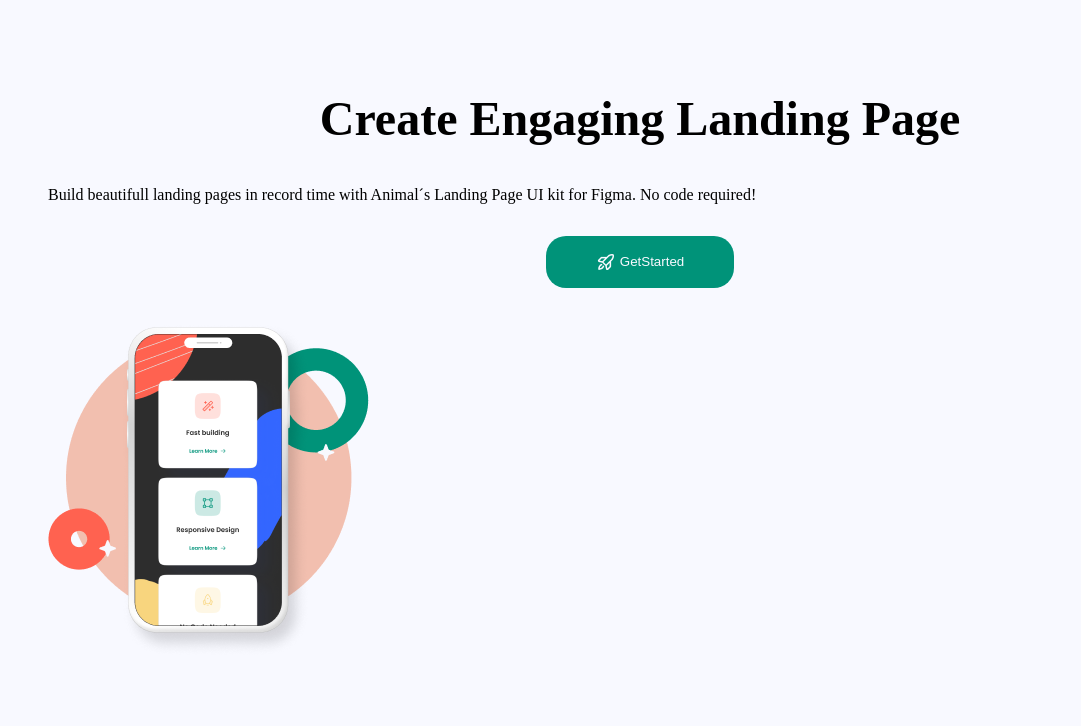
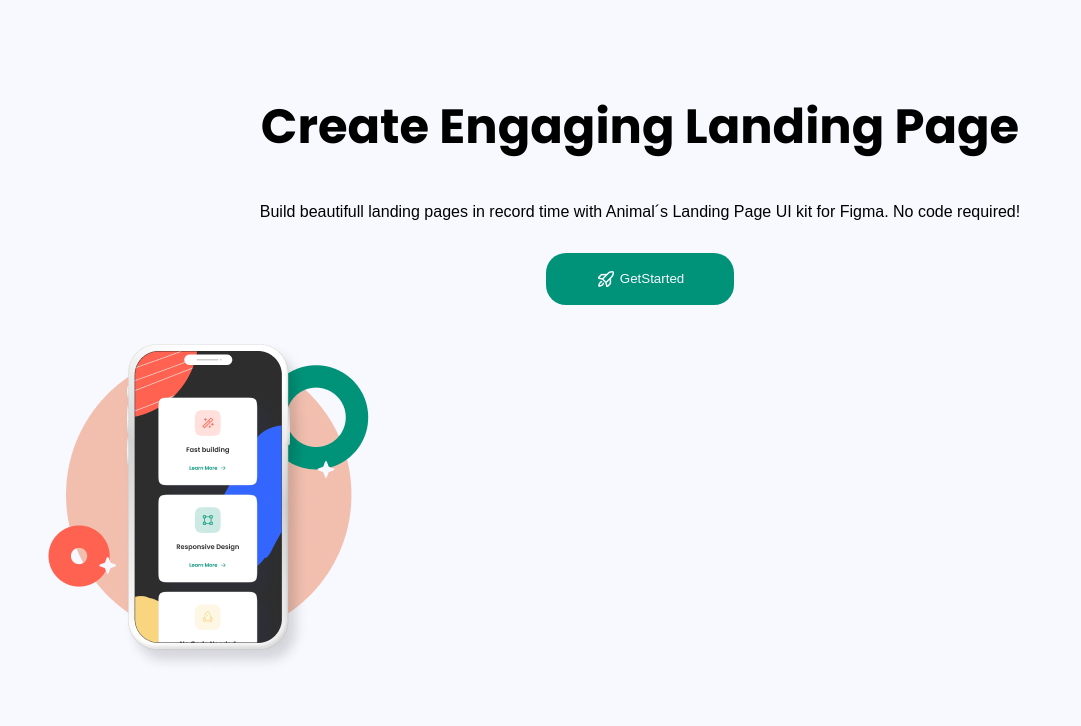
Before and after one commit to Guillejmg/202313-w1ch5-guillermo-ivana, a website: page index.html in a window 1280 px wide. Shown: the part 47-773 px from the top of the page, without its empty margins (0-1081 px from the left). Drawn offline with Linux system fonts and the light colour scheme; a web font is replaced by a local one.

Commit message:
Finish first slide2

```diff
--- a/index.html
+++ b/index.html
@@ -4,6 +4,10 @@
     <meta charset="UTF-8">
     <meta name="viewport" content="width=device-width, initial-scale=1.0">
     <meta name="description" content="Recreacion de conjunto de diapositivas creadas en figma">
+    <link rel="preconnect" href="https://fonts.googleapis.com">
+    <link rel="preconnect" href="https://fonts.gstatic.com" crossorigin>
+    <link href="https://fonts.googleapis.com/css2?family=Poppins:wght@700&display=swap" rel="stylesheet">
+    <link href="https: //fonts.googleapis.com/css2? family= Mulish & display=swap" rel="stylesheet">
     <link rel="shortcut icon" href="./images/logo.ico" type="image/x-icon">
     <link rel="stylesheet" href="./web-css/style.css">
     <title>Landing Page</title>
--- a/web-css/style.scss
+++ b/web-css/style.scss
@@ -22,11 +22,16 @@ header{
     padding: 3rem;
 
     h2{
-      display: flex;
+    font-family: 'Poppins', sans-serif;
+    display: flex;
     justify-content: center;
     align-items: center;
     font-size: 3rem;
     text-align: center;
+    }
+    p{
+      font-family: 'Mulish', sans-serif;
+      text-align: center;
     }
     nav{
       margin: 2rem;
```
Also changed, not shown: web-css/style.css, 1 other file.
